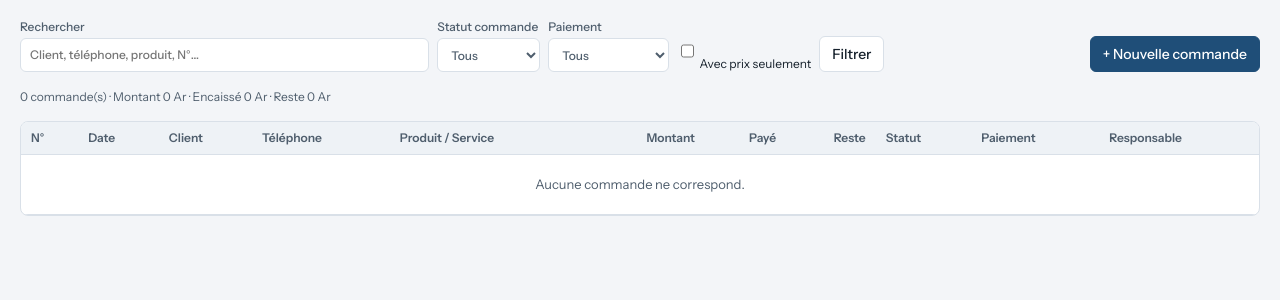
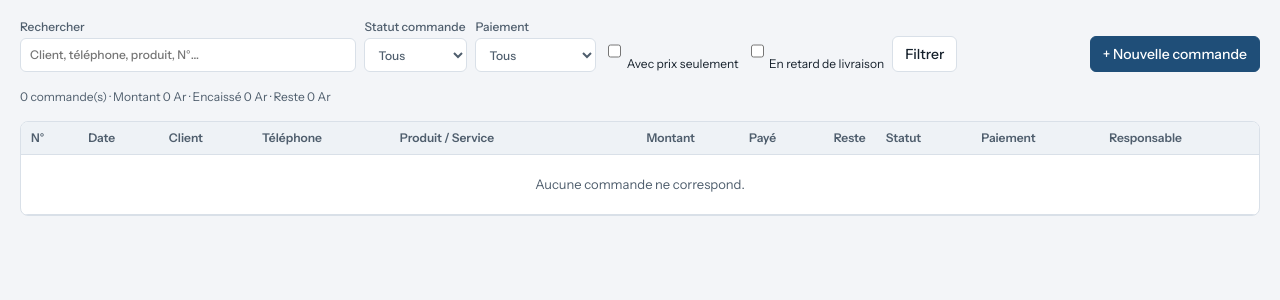
Before and after one commit to oasis4444/ampandrana-suivi, a Flask app: page /commandes in a window 1280 px wide. Shown: the part 85-385 px from the top of the page. Run offline with Flask 3, Linux system fonts and the light colour scheme; the visitor is signed in with stand-in values (Sample User, id 1); data comes from the database, SQL or seed files in the repository; data that the repository does not hold is empty.

Commit message:
Tableau de bord : alerte des projets en retard de livraison
Co-Authored-By: Claude Opus 5.5 <noreply@anthropic.com>
Claude-Session: https://claude.ai/code/session_01CEPdcceKF6ATYMfWFKWRuE

```diff
--- a/app.py
+++ b/app.py
@@ -424,11 +424,30 @@ def dashboard():
              "encaisse": sum(p["montant"] for p in allp), "reste": sum(c["reste"] for c in cmds),
              "par_statut": {s: sum(1 for c in cmds if c["statut"] == s) for s in liste("statut_commande")}}
     chart = monthly_by_mode(6)
-    return render_template("dashboard.html", periode=periode, du=request.args.get("du", ""),
+    livraisons = livraisons_a_surveiller(cmds)
+    return render_template("dashboard.html", livraisons=livraisons, periode=periode, du=request.args.get("du", ""),
                            au=request.args.get("au", ""), label=period_label(periode, a, b),
                            by_mode=by_mode, total=total, npay=len(pays), mobile=mobile, mlist=mlist,
                            member_rows=member_rows, saisie=sorted(saisie.items(), key=lambda x: -x[1]["s"]),
                            alerts=alerts, stats=stats, chart=chart)
+
+
+def livraisons_a_surveiller(cmds, jours=3):
+    """Projets non livrés dont la date de livraison est passée (en retard) ou arrive dans `jours` jours."""
+    t = today()
+    retard, bientot = [], []
+    for c in cmds:
+        d = parse_date(c.get("date_livraison"))
+        if not d or c.get("livraison") == "Livré" or c.get("statut") == "Annulé":
+            continue
+        c = dict(c, jours=(t - d).days)
+        if d < t:
+            retard.append(c)
+        elif d <= t + timedelta(days=jours):
+            bientot.append(c)
+    retard.sort(key=lambda c: c["date_livraison"])
+    bientot.sort(key=lambda c: c["date_livraison"])
+    return {"retard": retard, "bientot": bientot, "jours": jours}
 
 
 def monthly_by_mode(n):
@@ -528,6 +547,8 @@ def commandes():
     st = request.args.get("statut", "")
     sp = request.args.get("paiement", "")
     prix = request.args.get("prix") == "1"
+    retard = request.args.get("retard") == "1"
+    late_ids = {c["id"] for c in livraisons_a_surveiller(commandes_with_paid())["retard"]} if retard else set()
     page = max(1, int(request.args.get("page", 1) or 1))
     rows = commandes_with_paid("ORDER BY c.id DESC")
     out = []
@@ -541,6 +562,8 @@ def commandes():
         if sp and sp != "-" and c["sp"] != sp:
             continue
         if prix and not c["total"]:
+            continue
+        if retard and c["id"] not in late_ids:
             continue
         if q:
             hay = " ".join(str(c.get(k) or "") for k in ("code", "client", "tel", "produit", "situation", "remarques", "responsable")).lower()
--- a/templates/commandes.html
+++ b/templates/commandes.html
@@ -7,6 +7,7 @@
   <label class="f">Paiement <select name="paiement" id="paiement">
     <option value="">Tous</option>{% for s in ['Payé','Avance versée','Non payé'] %}<option {% if args.get('paiement')==s %}selected{% endif %}>{{ s }}</option>{% endfor %}<option value="-" {% if args.get('paiement')=='-' %}selected{% endif %}>Sans prix</option></select></label>
   <label class="small"><input type="checkbox" name="prix" value="1" {% if args.get('prix')=='1' %}checked{% endif %}> Avec prix seulement</label>
+  <label class="small"><input type="checkbox" name="retard" value="1" {% if args.get('retard')=='1' %}checked{% endif %}> En retard de livraison</label>
   <button>Filtrer</button>
   <span style="flex:1"></span>
   <a class="btn primary" href="{{ url_for('commande_nouvelle') }}">+ Nouvelle commande</a>
```
Also changed, not shown: templates/dashboard.html (+25 -1 lines).
